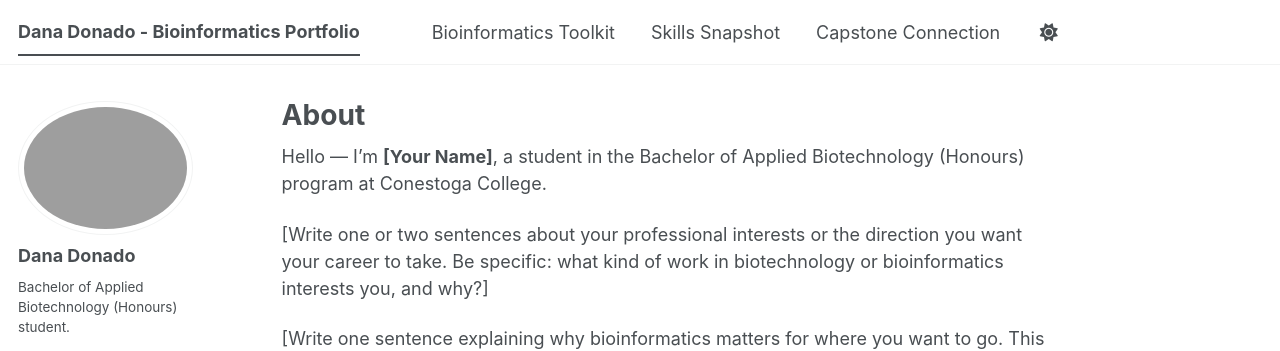
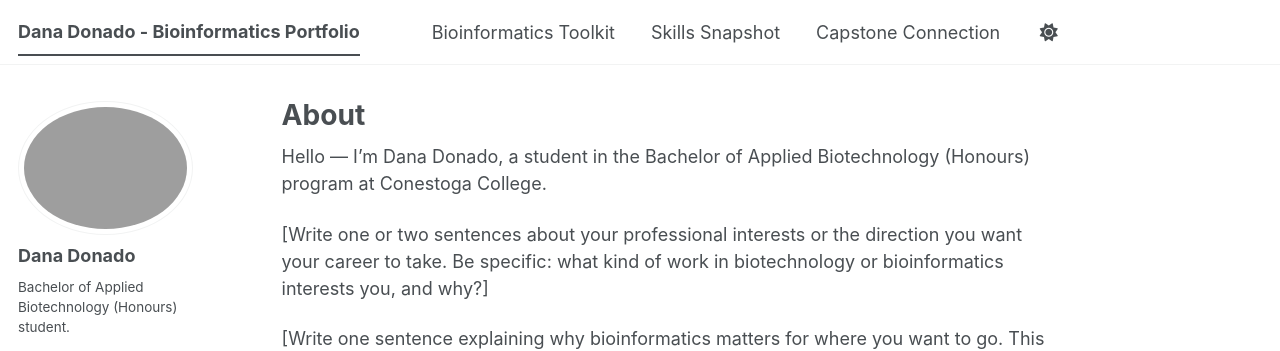
Before and after one commit to DanaDonado/biot74000-portfolio, a Jekyll site: the page built from _pages/about.md, in a window 1280 px wide. Shown: the top 351 px of the page. Built offline with Jekyll 4.4.1, drawn with Linux system fonts in a browser that asks for light colours; a script bundle is joined from its source files by our own code; library files that are not in the unit come from our copies.

Commit message:
Edited my name in the about section

```diff
--- a/_pages/about.md
+++ b/_pages/about.md
@@ -29,7 +29,7 @@ redirect_from:
   ============================================================================
 -->
 
-Hello — I'm **[Your Name]**, a student in the Bachelor of Applied Biotechnology
+Hello — I'm Dana Donado, a student in the Bachelor of Applied Biotechnology
 (Honours) program at Conestoga College.
 
 [Write one or two sentences about your professional interests or the direction
```
